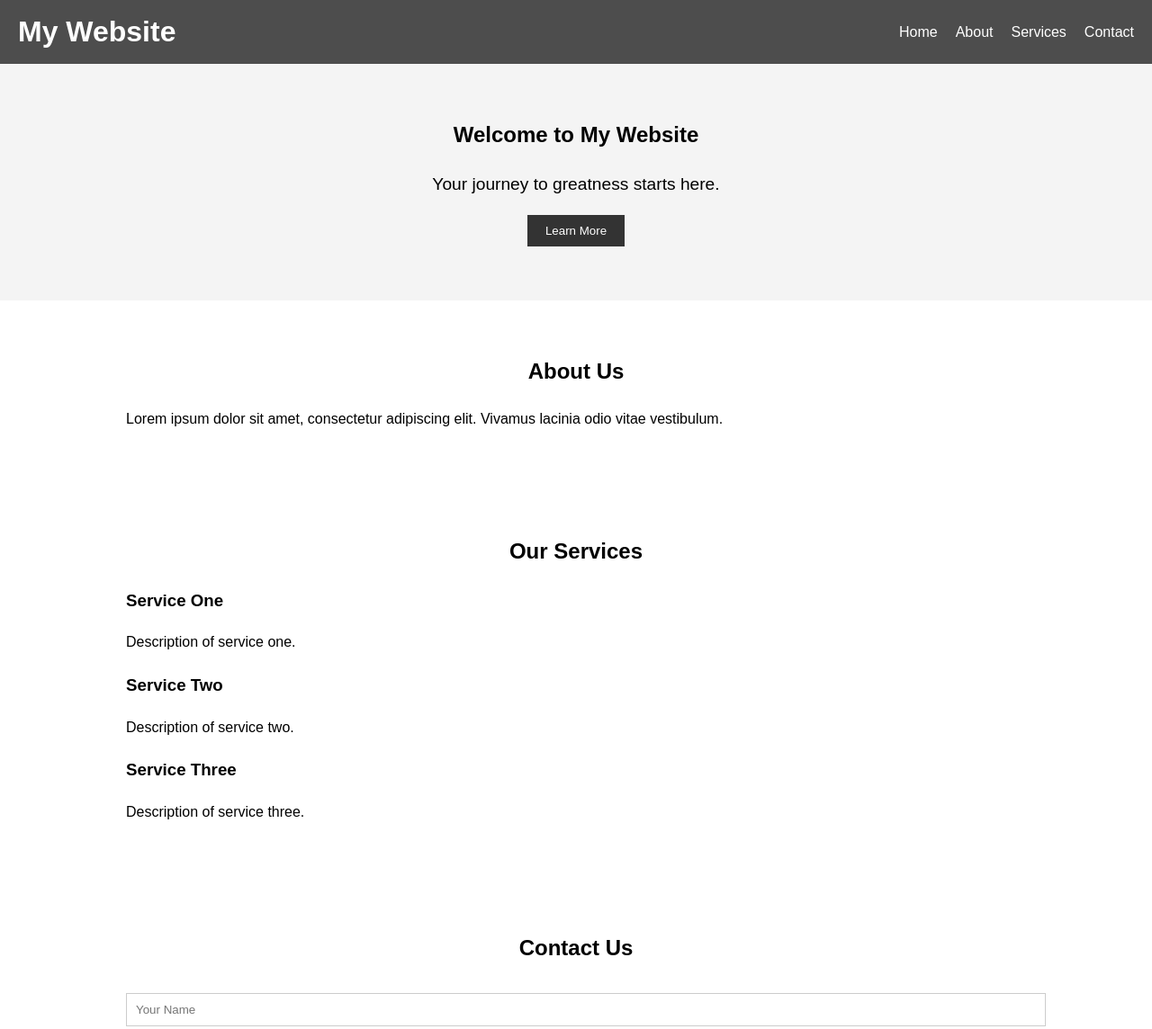
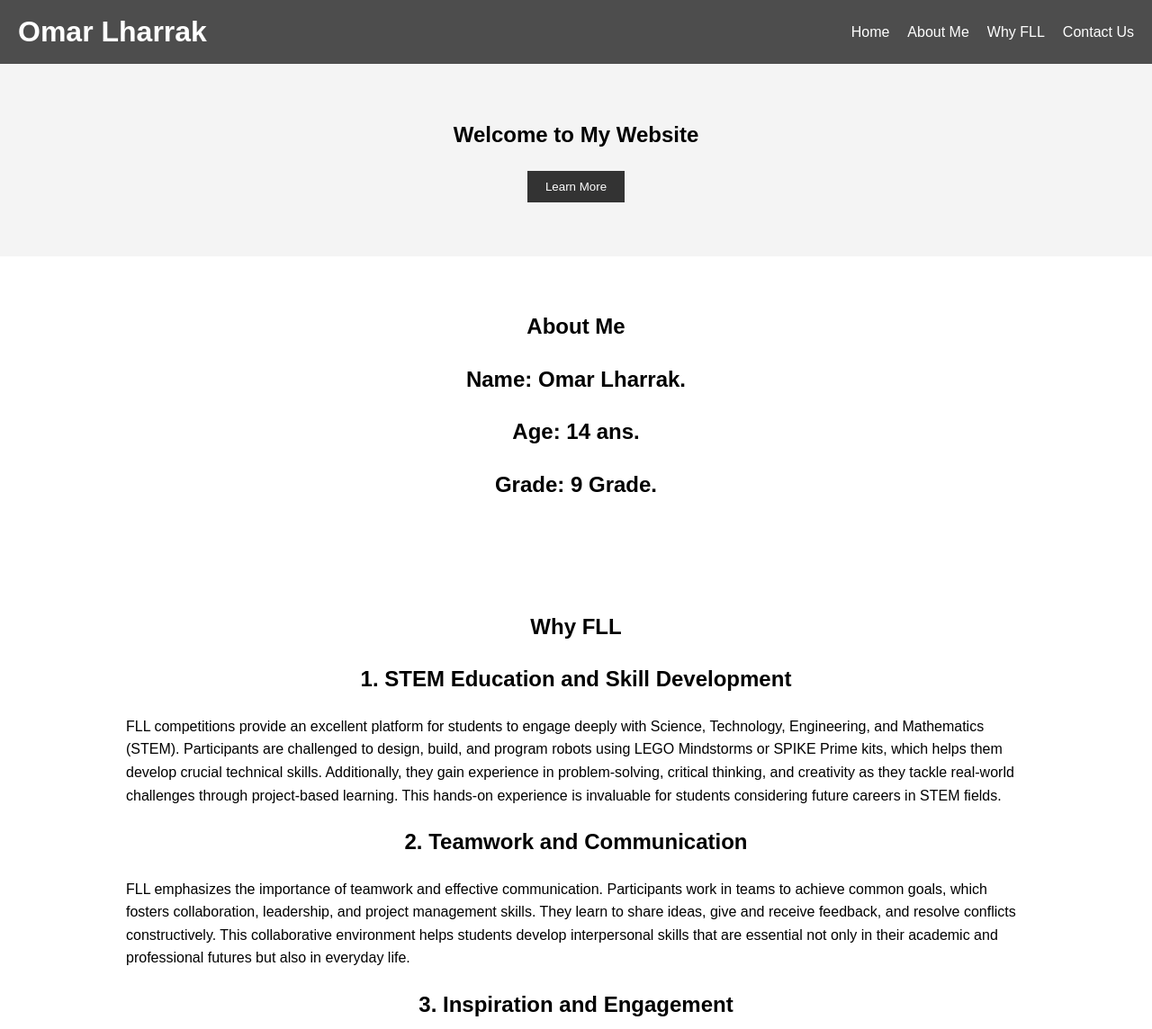
Before and after one commit to Omar-Lharrak/Presentation-Site, a plain HTML site: page index.html in a window 1280 px wide. Shown: the top 1144 px of the page at 90% size. Drawn offline with Linux system fonts and the light colour scheme.

Commit message:
index.html

```diff
--- a/index.html
+++ b/index.html
@@ -3,19 +3,19 @@
 <head>
     <meta charset="UTF-8">
     <meta name="viewport" content="width=device-width, initial-scale=1.0">
-    <title>Simple Landing Page</title>
+    <title>Omar Lharrak</title>
     <link rel="stylesheet" href="styles.css">
 </head>
 <body>
     <header>
         <div class="container">
-            <h1 class="logo">My Website</h1>
+            <h1 class="logo">Omar Lharrak</h1>
             <nav>
                 <ul>
                     <li><a href="#hero">Home</a></li>
-                    <li><a href="#about">About</a></li>
-                    <li><a href="#services">Services</a></li>
-                    <li><a href="#contact">Contact</a></li>
+                    <li><a href="#about">About Me</a></li>
+                    <li><a href="#services">Why FLL</a></li>
+                    <li><a href="#contact">Contact Us</a></li>
                 </ul>
             </nav>
         </div>
@@ -24,32 +24,35 @@
     <section id="hero">
         <div class="container">
             <h2>Welcome to My Website</h2>
-            <p>Your journey to greatness starts here.</p>
             <button onclick="scrollToSection('about')">Learn More</button>
         </div>
     </section>
 
     <section id="about">
         <div class="container">
-            <h2>About Us</h2>
-            <p>Lorem ipsum dolor sit amet, consectetur adipiscing elit. Vivamus lacinia odio vitae vestibulum.</p>
+            <h2>About Me</h2>
+            <p><h2>Name: Omar Lharrak.</h2>
+            <h2>Age: 14 ans.</h2>
+        <h2>Grade: 9 Grade.</h2></p>
         </div>
     </section>
 
     <section id="services">
         <div class="container">
-            <h2>Our Services</h2>
+            <h2>Why FLL</h2>
             <div class="service">
-                <h3>Service One</h3>
-                <p>Description of service one.</p>
+                <h2>1. STEM Education and Skill Development</h2>
+                <p>FLL competitions provide an excellent platform for students to engage deeply with Science, Technology, Engineering, and Mathematics (STEM). Participants are challenged to design, build, and program robots using LEGO Mindstorms or SPIKE Prime kits, which helps them develop crucial technical skills. Additionally, they gain experience in problem-solving, critical thinking, and creativity as they tackle real-world challenges through project-based learning. This hands-on experience is invaluable for students considering future careers in STEM fields.</p>
             </div>
             <div class="service">
-                <h3>Service Two</h3>
-                <p>Description of service two.</p>
+                <h2>2. Teamwork and Communication</h2>
+                <p>FLL emphasizes the importance of teamwork and effective communication. Participants work in teams to achieve common goals, which fosters collaboration, leadership, and project management skills. They learn to share ideas, give and receive feedback, and resolve conflicts constructively. This collaborative environment helps students develop interpersonal skills that are essential not only in their academic and professional futures but also in everyday life.</p>
             </div>
             <div class="service">
-                <h3>Service Three</h3>
-                <p>Description of service three.</p>
+                <h2>3. Inspiration and Engagement</h2>
+                <p>FLL competitions inspire students by showing them the impact of science and technology on real-world issues. Each year, the competition revolves around a different theme related to global challenges, such as environmental sustainability, space exploration, or urban planning. This thematic approach not only makes learning more engaging and relevant but also encourages participants to think about how they can contribute to solving pressing global problems. Additionally, the competitive yet supportive atmosphere of FLL events fosters a sense of accomplishment and motivates students to pursue further achievements in their education and beyond.
+
+                    Overall, FLL competitions are a fantastic way for students to develop technical and soft skills, work collaboratively, and become inspired to make a difference in the world through science and technology.</p>
             </div>
         </div>
     </section>
@@ -68,7 +71,7 @@
 
     <footer>
         <div class="container">
-            <p>&copy; 2024 My Website. All rights reserved.</p>
+            <p>&copy; 2024 Omar Lharrak. Builded By Me.</p>
         </div>
     </footer>
 
```
